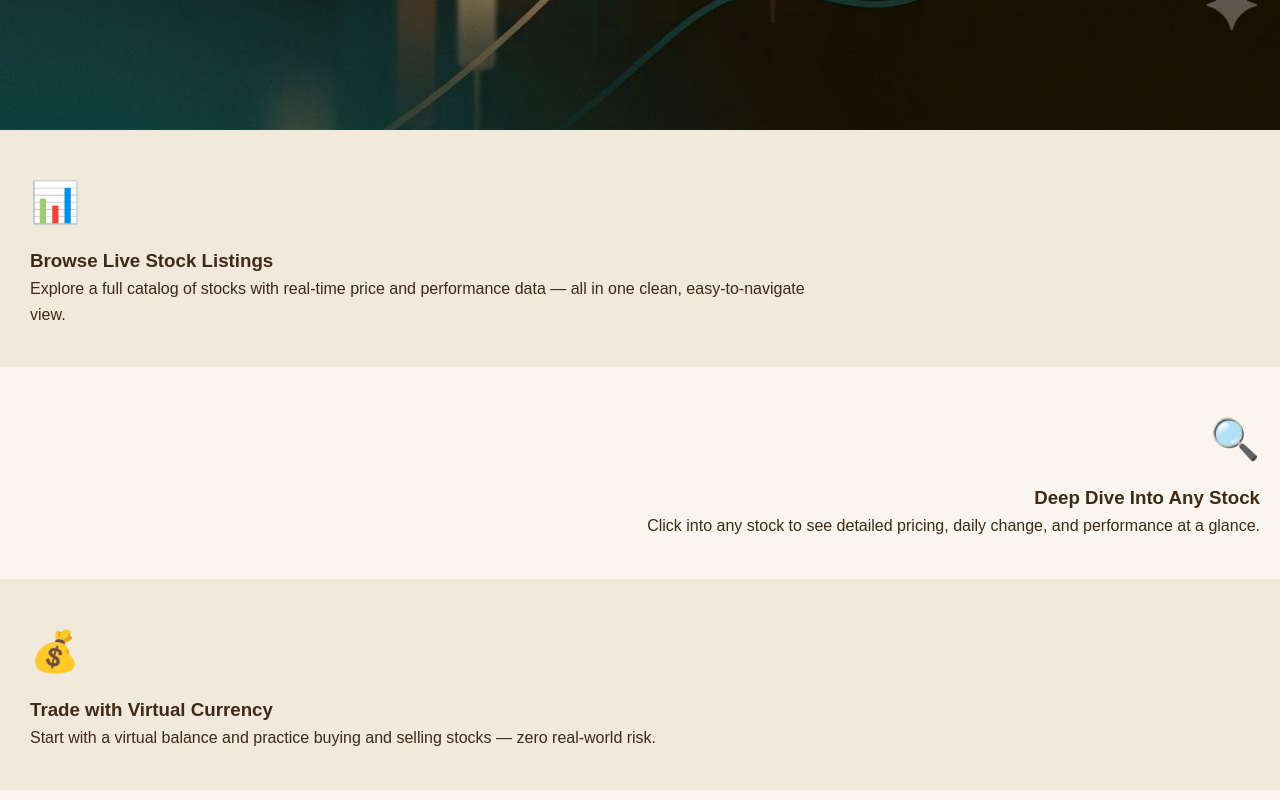
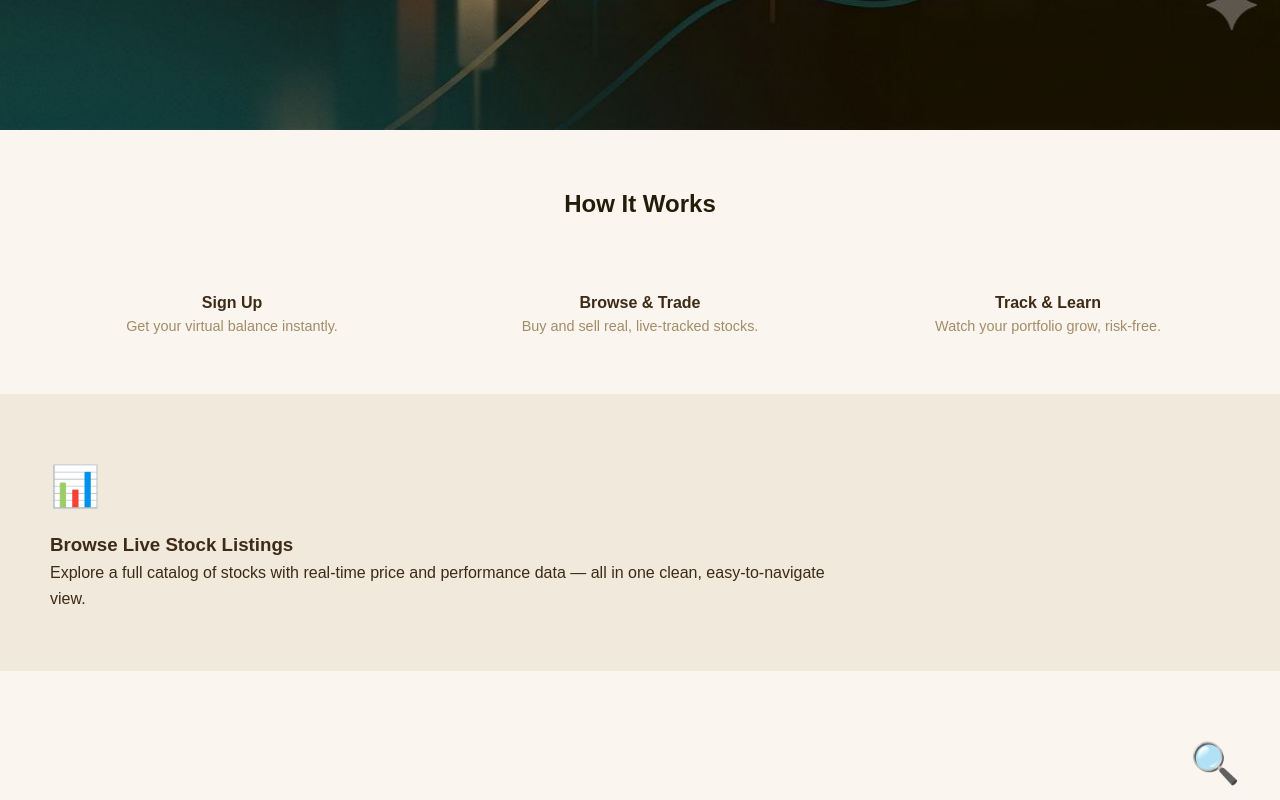
Before and after one commit to khyati170/PaperTrader, a React (Vite) app: page / in a window 1280 px wide. Shown: the part 740-1540 px from the top of the page. Built offline with nearby package versions, Linux system fonts and the light colour scheme; no server answers.

Commit message:
modified home page

```diff
--- /dev/null
+++ b/src/components/HowItworks.jsx
@@ -0,0 +1,27 @@
+const steps= [
+    {number:1, title: "Sign Up", text: "Get your virtual balance instantly."},
+    {
+        number:2,title: "Browse & Trade", text :"Buy and sell real, live-tracked stocks."
+    },
+    {number:3,title:"Track & Learn", text :"Watch your portfolio grow, risk-free."},
+];
+function HowItworks(){
+    return(
+        <section className="how-it-works">
+            <h2 className="section-heading">How It Works</h2>
+            <div className="steps-grid">
+                {steps.map((step) =>
+                (
+                    <div className="step" key={step.number}>
+                    <div className="step-number">{step.number}</div>
+                    <h3>{step.title}</h3>
+                    <p>{step.text}</p>
+                    </div>
+                )
+                )}
+            </div>
+        </section>
+    );
+}
+
+export default HowItworks;
--- a/src/index.css
+++ b/src/index.css
@@ -44,12 +44,22 @@ body {
 
 /* navbar */
 .bar {
+  position: sticky;
+  top: 0;
+  z-index: 100;
   display: flex;
   justify-content: space-between;
   align-items: center;
   padding: 1rem 2rem;
-  background-color: var(--color-bg);
+  background-color: rgba(250, 246, 239, 0.75);
+  backdrop-filter: blur(8px);
+  -webkit-backdrop-filter: blur(8px);
+  color: var(--color-heading);
   border-bottom: 2px solid var(--color-bg-alt);
+  transition: box-shadow 0.3 ease;
+}
+[data-theme="dark"] .bar {
+  background-color: rgba(36, 41, 43, 0.75);
 }
 
 .logo {
@@ -109,7 +119,6 @@ body {
   flex-direction: column;
   justify-content: center;
 
-  /* background: linear-gradient(to bottom, rgba(36, 28, 10, 0.3), rgba(36, 28, 10, 0.4)); */
   color: var(--color-bg);
 }
 
@@ -164,14 +173,14 @@ body {
 
 .one {
   width: 100%;
-  padding: 40px 20px;
+  padding: 60px 40px;
   display: flex;
   background-color: var(--color-bg-alt);
 }
 
 .two {
   width: 100%;
-  padding: 40px 20px;
+  padding: 60px 40px;
   display: flex;
   background-color: var(--color-bg);
 }
@@ -230,6 +239,38 @@ body {
   background-color: var(--color-bg-alt);
 }
 
+.how-it-works{
+  padding: 60px 40px;
+  text-align: center;
+}
+
+.steps-grid{
+  display: grid;
+  grid-template-columns: repeat(3,1fr);
+  gap: 24px;
+  margin-top: 32px;
+}
+.step-number{
+  width: 32px;
+  height: 32px;
+  border-radius: 50%;
+   color: var(--color-bg);
+  display: flex;
+  align-items: center;
+  justify-content: center;
+  font-weight: 600;
+  margin: 0 auto 12px;
+}
+.step h3 {
+  color: var(--color-subheading);
+  font-size: 1rem;
+  margin-bottom: 6px;
+}
+
+.step p {
+  color: var(--color-eyebrow);
+  font-size: 0.9rem;
+}
 /* responsive design */
 @media (max-width: 768px) {
   .bar {
@@ -254,4 +295,7 @@ body {
     text-align: left;
     margin: 0;
   }
+  .steps-grid{
+    grid-template-columns: 1fr;
+  }
 }
--- a/src/pages/Home.jsx
+++ b/src/pages/Home.jsx
@@ -1,17 +1,19 @@
-import Hero from "../components/Hero";
+import Hero from "../components/hero";
 import FeatureSection from "../components/FeatureSection";
 import { features } from "../data/features";
+import HowItworks from "../components/HowItworks";
 
 function Home() {
   return (
     <>
       <Hero />
+      <HowItworks />
 
       {features.map((feature, index) => (
         <FeatureSection
           key={feature.id}
           variant={index % 2 === 0 ? "one" : "two"}
-          icon = {feature.icon}
+          icon={feature.icon}
           title={feature.title}
           text={feature.text}
         />
```
